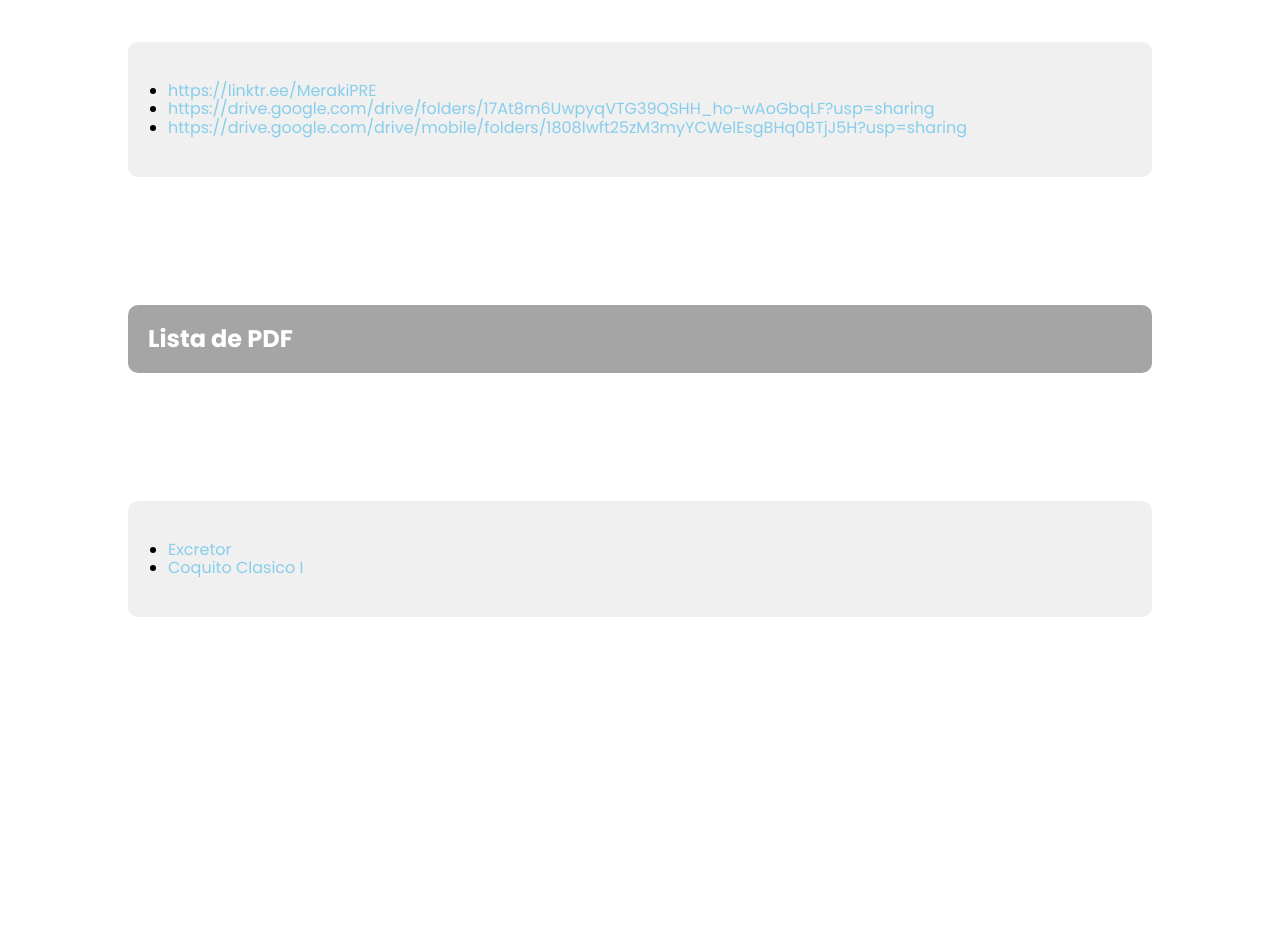
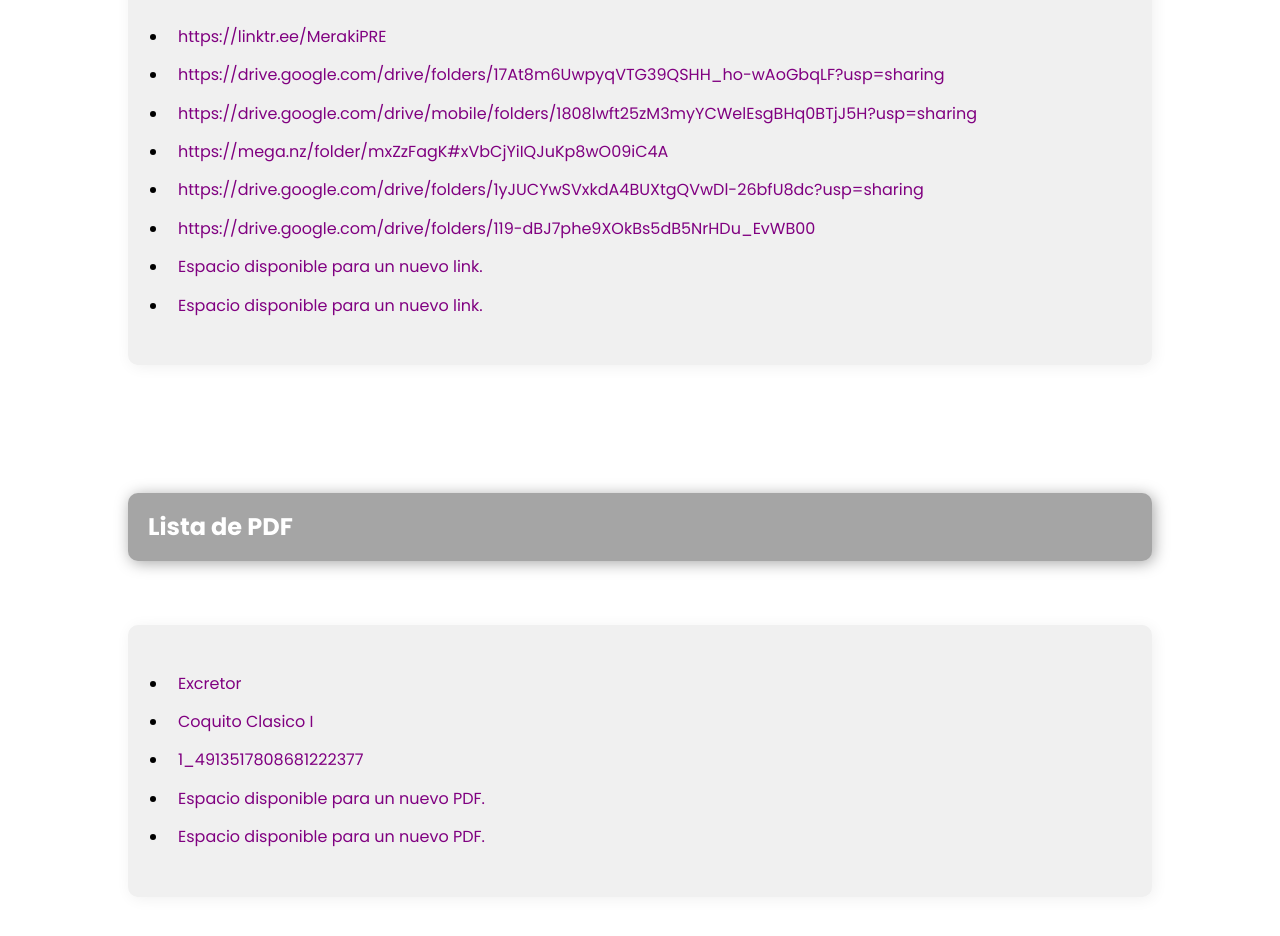
Before and after one commit to Joel-Leon/Joel-Leon.github.io, a plain HTML site: page index.html in a window 1280 px wide. Shown: the part 340-1276 px from the top of the page. Before the commit the page ends 1085 px from the top, so only its background shows below. Drawn offline with Linux system fonts and the light colour scheme.

Commit message:
Se añadió: links, favicon, sombras

```diff
--- a/css/styles.css
+++ b/css/styles.css
@@ -4,26 +4,21 @@
 }
 
 a:link {
-	color: skyblue;
+	color: purple;
 	text-decoration: none;
 }
 
 a:visited {
-	color: gray;
+	color: #000000;
 	text-decoration: none;
-}
-
-span {
-	color: skyblue;
-	text-decoration: underline;
-	font-weight: normal;
 }
 
 .container {
 	background-color: #A5A5A5;
 	padding: 20px;
-	margin: 10vw;
+	margin: 10% 10% 5% 10%;
 	border-radius: 10px;
+	box-shadow: 2px 2px 15px 0px #A5A5A5;
 }
 
 .container__h2 {
@@ -33,9 +28,13 @@ span {
 .ul-li {
 	background-color: #F0F0F0;
 	padding: 40px;
-	margin: 10vw;
+	margin: 5% 10% 10% 10%;
 	border-radius: 10px;
-	overflow: visible;
+	box-shadow: 2px 2px 15px 0px #F0F0F0;
+}
+
+li {
+	padding: 10px;
 }
 
 .version {
--- a/index.html
+++ b/index.html
@@ -5,7 +5,7 @@
 			Andrea's Trunk
 		</title>
 		<meta charset="utf-8">
-		<link rel="icon" href="F_CSS.png">
+		<link rel="icon" href="img/ico.png">
 		<!--My styles-->
 		<link rel="stylesheet" type="text/css" href="css/styles.css">
 		<!--Normalize-->
@@ -13,11 +13,14 @@
 		<!--FUENTES-->
 		<link rel="preconnect" href="https://fonts.gstatic.com">
 		<link href="https://fonts.googleapis.com/css2?family=Poppins:ital,wght@0,100;0,200;0,300;0,400;0,500;0,600;0,700;0,800;0,900;1,100;1,200;1,300;1,400;1,500;1,600;1,700;1,800;1,900&display=swap" rel="stylesheet">
+		<script type="text/javascript">
+			alert("Hola Andrea, aquí usted puede encontrar sus links o PDFs -- (Presione Aceptar)")
+		</script>
 		</head>
 		<body>
 		<div class="version">
 			<h1>
-				Versión 1.2210502
+				Versión 1.3210502
 			</h1>
 		</div>
 		<div class="container">
@@ -35,6 +38,21 @@
 			<li>
 				<a href="https://drive.google.com/drive/mobile/folders/1808lwft25zM3myYCWelEsgBHq0BTjJ5H?usp=sharing" target="_BLANK">https://drive.google.com/drive/mobile/folders/1808lwft25zM3myYCWelEsgBHq0BTjJ5H?usp=sharing</a>
 			</li>
+			<li>
+				<a href="https://mega.nz/folder/mxZzFagK#xVbCjYiIQJuKp8wO09iC4A" target="_BLANK">https://mega.nz/folder/mxZzFagK#xVbCjYiIQJuKp8wO09iC4A</a>
+			</li>
+			<li>
+				<a href="https://drive.google.com/drive/folders/1yJUCYwSVxkdA4BUXtgQVwDl-26bfU8dc?usp=sharing" target="_BLANK">https://drive.google.com/drive/folders/1yJUCYwSVxkdA4BUXtgQVwDl-26bfU8dc?usp=sharing</a>
+			</li>
+			<li>
+				<a href="https://drive.google.com/drive/folders/119-dBJ7phe9XOkBs5dB5NrHDu_EvWB00" target="_BLANK">https://drive.google.com/drive/folders/119-dBJ7phe9XOkBs5dB5NrHDu_EvWB00</a>
+			</li>
+			<li>
+				<a href="new" target="_BLANK">Espacio disponible para un nuevo link.</a>
+			</li>
+			<li>
+				<a href="new" target="_BLANK">Espacio disponible para un nuevo link.</a>
+			</li>
 		</ul>
 		<div class="container">
 			<h2 class="container__h2">
@@ -48,6 +66,15 @@
 			<li>
 				<a href="pdf/Coquito Clasico I.pdf" target="_BLANK">Coquito Clasico I</a>
 			</li>
+			<li>
+				<a href="pdf/1_4913517808681222377.pdf" target="_BLANK">1_4913517808681222377</a>
+			</li>
+			<li>
+				<a href="new" target="_BLANK">Espacio disponible para un nuevo PDF.</a>
+			</li>
+			<li>
+				<a href="new" target="_BLANK">Espacio disponible para un nuevo PDF.</a>
+			</li>
 		</ul>
 	</body>
 </html>
```
Also changed, not shown: img/ico.png (added), 2 other files.
